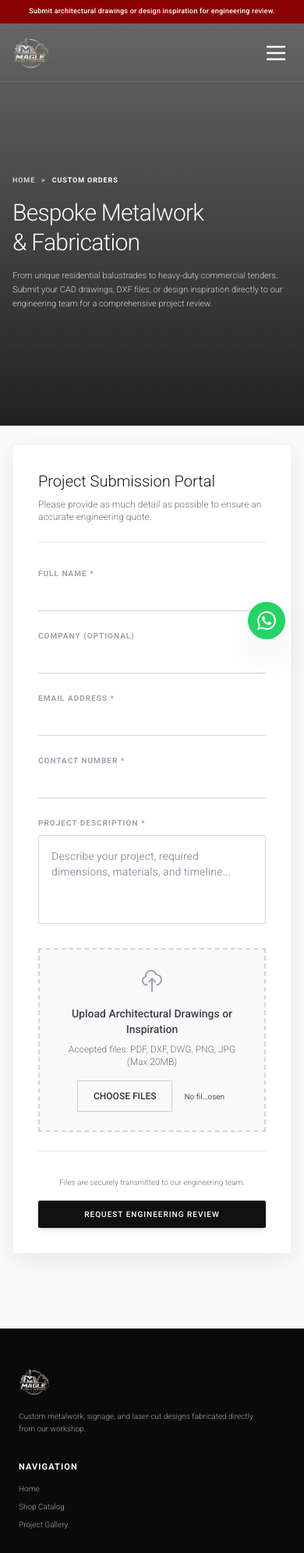
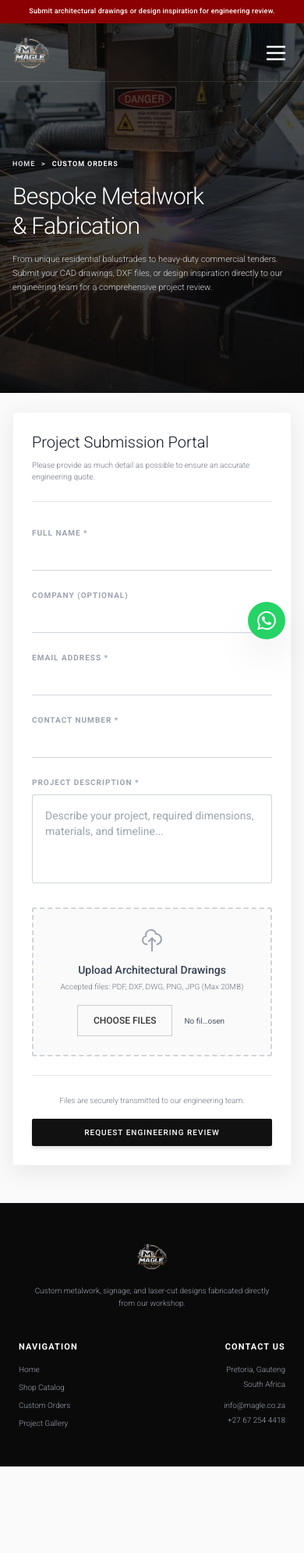
Before and after one commit to Andyprxy/magle, a plain HTML site: page custom/index.html in a window 390 px wide. Shown: the top 1992 px of the page at 78% size. After the commit the page ends 1881 px from the top, so only its background shows below. Drawn offline with nearby package versions, Linux system fonts and the light colour scheme.

Commit message:
Refactor index.html for responsiveness and clarity
Updated styles and structure for better responsiveness and clarity. Changed background image source and improved mobile menu functionality.

```diff
--- a/custom/index.html
+++ b/custom/index.html
@@ -13,30 +13,28 @@
         body { font-family: 'Roboto', sans-serif; background-color: #fafafa; color: #333333; overflow-x: hidden; color-scheme: light; }
         .bg-white { background-color: #ffffff !important; }
 
-        /* High-End Hero Background */
+        /* High-End Hero Background (Loading locally from custom folder) */
         .custom-hero-bg {
-            background: linear-gradient(rgba(10, 10, 10, 0.6), rgba(10, 10, 10, 0.9)), url('../custom-hero.jpg') center/cover no-repeat fixed;
+            background: linear-gradient(rgba(10, 10, 10, 0.6), rgba(10, 10, 10, 0.9)), url('custom-bg.jpg') center/cover no-repeat fixed;
         }
 
         .btn-solid { display: inline-block; background-color: #111111; padding: 14px 28px; font-size: 13px; font-weight: 500; text-transform: uppercase; letter-spacing: 1px; color: #ffffff; transition: all 0.3s ease; border-radius: 2px; text-align: center; border: none; cursor: pointer; }
         .btn-solid:hover { background-color: #333333; transform: translateY(-1px); }
 
-        /* Custom file input styling */
         input[type="file"]::file-selector-button { background: transparent; border: 1px solid #ccc; padding: 10px 20px; color: #333; cursor: pointer; text-transform: uppercase; font-size: 12px; font-weight: 500; transition: background 0.3s; margin-right: 15px;}
         input[type="file"]::file-selector-button:hover { background: rgba(0,0,0,0.05); }
 
-        /* Form Field Styling */
-        .form-input { w-full; bg-transparent; border-b; border-gray-300; p-3; text-sm; text-gray-900; focus:outline-none; focus:border-black; transition-colors; }
+        /* Fixed Mobile Menu Animation */
+        #mobile-menu { max-height: 0; opacity: 0; overflow: hidden; transition: all 0.3s ease-in-out; padding-top: 0; padding-bottom: 0; border-top-width: 0; }
+        #mobile-menu.open { max-height: 400px; opacity: 1; padding-top: 1.25rem; padding-bottom: 1.25rem; border-top-width: 1px; }
 
-        #mobile-menu { transition: max-height 0.4s ease-in-out, opacity 0.4s ease-in-out; max-height: 0; opacity: 0; overflow: hidden; }
-        #mobile-menu.open { max-height: 400px; opacity: 1; }
         @media (max-width: 768px) {
             .custom-hero-bg { background-attachment: scroll; }
             .btn-solid { padding: 10px 14px; font-size: 10px; width: 100%; }
         }
     </style>
 </head>
-<body class="antialiased bg-[#fafafa]">
+<body class="antialiased bg-[#fafafa] flex flex-col min-h-screen">
 
     <!-- Top Announcement Bar -->
     <div class="bg-[#8b0000] text-white text-[9px] md:text-xs text-center py-2 tracking-wide font-medium z-50 relative">
@@ -48,6 +46,7 @@
         <div class="max-w-[1600px] mx-auto px-4 md:px-6 py-3 flex justify-between items-center">
 
             <a href="../home/" class="flex items-center">
+                <!-- Enlarged Logo pulling from root -->
                 <img src="../logo-white.png" alt="Magle Logo" class="h-12 sm:h-14 md:h-16 object-contain">
             </a>
 
@@ -57,21 +56,22 @@
                 <a href="../shop/" class="hover:text-white transition-colors">SHOP</a>
                 <a href="#" class="text-white border-b border-white pb-1 transition-colors">CUSTOM ORDERS</a>
                 <a href="../gallery/" class="hover:text-white transition-colors">GALLERY</a>
-                <a href="#contact" class="hover:text-white transition-colors">CONTACT</a>
+                <a href="../contact/" class="hover:text-white transition-colors">CONTACT</a>
             </div>
 
-            <button id="mobile-menu-btn" class="lg:hidden text-white focus:outline-none flex items-center justify-center h-10 w-10">
+            <!-- Hamburger Button -->
+            <button onclick="toggleMobileMenu()" class="lg:hidden text-white focus:outline-none flex items-center justify-center h-10 w-10">
                 <svg class="w-8 h-8" fill="none" stroke="currentColor" viewBox="0 0 24 24"><path stroke-linecap="square" stroke-linejoin="miter" stroke-width="2" d="M4 6h16M4 12h16M4 18h16"></path></svg>
             </button>
         </div>
 
         <!-- Mobile Menu -->
-        <div id="mobile-menu" class="lg:hidden bg-[#0a0a0a] border-t border-white/10 flex flex-col items-center space-y-4 py-5 text-[11px] font-medium tracking-[0.1em] text-gray-300 absolute w-full">
-            <a href="../home/" class="hover:text-white transition-colors w-full text-center py-2">HOME</a>
-            <a href="../shop/" class="hover:text-white transition-colors w-full text-center py-2">SHOP</a>
-            <a href="#" class="text-white transition-colors w-full text-center py-2" onclick="toggleMobileMenu()">CUSTOM ORDERS</a>
-            <a href="../gallery/" class="hover:text-white transition-colors w-full text-center py-2">GALLERY</a>
-            <a href="#contact" class="hover:text-white transition-colors w-full text-center py-2" onclick="toggleMobileMenu()">CONTACT</a>
+        <div id="mobile-menu" class="lg:hidden bg-[#0a0a0a] border-white/10 flex flex-col items-center space-y-4 text-[11px] font-medium tracking-[0.1em] text-gray-300 absolute w-full">
+            <a href="../home/" class="hover:text-white transition-colors w-full text-center">HOME</a>
+            <a href="../shop/" class="hover:text-white transition-colors w-full text-center">SHOP</a>
+            <a href="#" class="text-white transition-colors w-full text-center" onclick="toggleMobileMenu()">CUSTOM ORDERS</a>
+            <a href="../gallery/" class="hover:text-white transition-colors w-full text-center">GALLERY</a>
+            <a href="../contact/" class="hover:text-white transition-colors w-full text-center">CONTACT</a>
         </div>
     </nav>
 
@@ -81,7 +81,7 @@
     </a>
 
     <!-- HIGH-END HERO SECTION -->
-    <header class="min-h-[65svh] md:min-h-[75svh] custom-hero-bg flex items-center px-4 md:px-6 lg:px-[10%] relative -mt-8 pt-20">
+    <header class="min-h-[60svh] md:min-h-[70svh] custom-hero-bg flex items-center px-4 md:px-6 lg:px-[10%] relative -mt-8 pt-20">
         <div class="max-w-[1600px] mx-auto w-full">
             <div class="max-w-3xl text-left">
                 <nav class="text-[9px] md:text-xs font-bold tracking-widest text-gray-300 uppercase mb-4 flex items-center space-x-2">
@@ -89,10 +89,11 @@
                     <span>></span>
                     <span class="text-white">Custom Orders</span>
                 </nav>
-                <h1 class="text-3xl sm:text-4xl md:text-6xl font-light tracking-tight text-white mb-4 md:mb-6 leading-tight">
+                <!-- Scaled down headings to fit beautifully on all devices -->
+                <h1 class="text-3xl md:text-5xl lg:text-6xl font-light tracking-tight text-white mb-4 md:mb-6 leading-tight">
                     Bespoke Metalwork <br>& Fabrication
                 </h1>
-                <p class="text-[11px] sm:text-xs md:text-lg text-gray-300 font-light leading-relaxed max-w-xl">
+                <p class="text-[11px] md:text-sm lg:text-base text-gray-300 font-light leading-relaxed max-w-xl">
                     From unique residential balustrades to heavy-duty commercial tenders. Submit your CAD drawings, DXF files, or design inspiration directly to our engineering team for a comprehensive project review.
                 </p>
             </div>
@@ -100,54 +101,55 @@
     </header>
 
     <!-- CUSTOM SUBMISSION PORTAL -->
-    <section class="py-16 md:py-24 px-4 md:px-6 lg:px-[10%] max-w-[1600px] mx-auto -mt-10 relative z-10">
-        <div class="max-w-4xl mx-auto bg-white p-8 md:p-16 rounded-sm shadow-[0_8px_30px_rgb(0,0,0,0.08)] border border-gray-100">
+    <main class="flex-grow py-12 md:py-20 px-4 md:px-6 lg:px-[10%] max-w-[1600px] mx-auto -mt-6 md:-mt-10 relative z-10 w-full">
+        <!-- Tighter padding and contained width for better scaling -->
+        <div class="max-w-4xl mx-auto bg-white p-6 md:p-12 rounded-sm shadow-[0_8px_30px_rgb(0,0,0,0.08)] border border-gray-100">
 
-            <div class="mb-8 md:mb-12 border-b border-gray-200 pb-6">
+            <div class="mb-8 md:mb-10 border-b border-gray-200 pb-6">
                 <h2 class="text-xl md:text-3xl font-light text-gray-900 mb-2">Project Submission Portal</h2>
-                <p class="text-xs md:text-sm text-gray-500 font-light">Please provide as much detail as possible to ensure an accurate engineering quote.</p>
+                <p class="text-[10px] md:text-sm text-gray-500 font-light">Please provide as much detail as possible to ensure an accurate engineering quote.</p>
             </div>
 
-            <form class="space-y-6 md:space-y-10 text-left">
+            <form class="space-y-6 md:space-y-8 text-left">
 
                 <!-- Client Details -->
                 <div class="grid grid-cols-1 md:grid-cols-2 gap-6 md:gap-8">
                     <div>
-                        <label class="block text-[10px] md:text-xs font-bold tracking-widest text-gray-400 uppercase mb-1">Full Name *</label>
+                        <label class="block text-[10px] md:text-[11px] font-bold tracking-widest text-gray-400 uppercase mb-1">Full Name *</label>
                         <input type="text" required class="w-full bg-transparent border-b border-gray-300 p-2 text-sm text-gray-900 focus:outline-none focus:border-black transition-colors">
                     </div>
                     <div>
-                        <label class="block text-[10px] md:text-xs font-bold tracking-widest text-gray-400 uppercase mb-1">Company (Optional)</label>
+                        <label class="block text-[10px] md:text-[11px] font-bold tracking-widest text-gray-400 uppercase mb-1">Company (Optional)</label>
                         <input type="text" class="w-full bg-transparent border-b border-gray-300 p-2 text-sm text-gray-900 focus:outline-none focus:border-black transition-colors">
                     </div>
                     <div>
-                        <label class="block text-[10px] md:text-xs font-bold tracking-widest text-gray-400 uppercase mb-1">Email Address *</label>
+                        <label class="block text-[10px] md:text-[11px] font-bold tracking-widest text-gray-400 uppercase mb-1">Email Address *</label>
                         <input type="email" required class="w-full bg-transparent border-b border-gray-300 p-2 text-sm text-gray-900 focus:outline-none focus:border-black transition-colors">
                     </div>
                     <div>
-                        <label class="block text-[10px] md:text-xs font-bold tracking-widest text-gray-400 uppercase mb-1">Contact Number *</label>
+                        <label class="block text-[10px] md:text-[11px] font-bold tracking-widest text-gray-400 uppercase mb-1">Contact Number *</label>
                         <input type="tel" required class="w-full bg-transparent border-b border-gray-300 p-2 text-sm text-gray-900 focus:outline-none focus:border-black transition-colors">
                     </div>
                 </div>
 
                 <!-- Project Details -->
                 <div>
-                    <label class="block text-[10px] md:text-xs font-bold tracking-widest text-gray-400 uppercase mb-2">Project Description *</label>
+                    <label class="block text-[10px] md:text-[11px] font-bold tracking-widest text-gray-400 uppercase mb-2">Project Description *</label>
                     <textarea rows="4" required placeholder="Describe your project, required dimensions, materials, and timeline..." class="w-full bg-transparent border border-gray-300 p-4 text-sm text-gray-900 focus:outline-none focus:border-black transition-colors resize-none rounded-sm"></textarea>
                 </div>
 
                 <!-- File Upload Area -->
-                <div class="bg-[#fafafa] border-2 border-dashed border-gray-300 p-6 md:p-10 text-center rounded-sm hover:border-black transition-colors">
-                    <svg class="mx-auto h-8 w-8 text-gray-400 mb-4" fill="none" viewBox="0 0 24 24" stroke="currentColor">
+                <div class="bg-[#fafafa] border-2 border-dashed border-gray-300 p-6 md:p-8 text-center rounded-sm hover:border-black transition-colors">
+                    <svg class="mx-auto h-8 w-8 text-gray-400 mb-3" fill="none" viewBox="0 0 24 24" stroke="currentColor">
                         <path stroke-linecap="square" stroke-linejoin="miter" stroke-width="1.5" d="M7 16a4 4 0 01-.88-7.903A5 5 0 1115.9 6L16 6a5 5 0 011 9.9M15 13l-3-3m0 0l-3 3m3-3v12" />
                     </svg>
-                    <label class="block text-gray-700 font-medium text-sm mb-2">Upload Architectural Drawings or Inspiration</label>
-                    <p class="text-xs text-gray-500 font-light mb-4">Accepted files: PDF, DXF, DWG, PNG, JPG (Max 20MB)</p>
+                    <label class="block text-gray-700 font-medium text-sm mb-1">Upload Architectural Drawings</label>
+                    <p class="text-[10px] md:text-xs text-gray-500 font-light mb-4">Accepted files: PDF, DXF, DWG, PNG, JPG (Max 20MB)</p>
                     <input type="file" multiple class="text-gray-600 bg-transparent focus:outline-none text-[10px] md:text-sm mx-auto cursor-pointer">
                 </div>
 
                 <!-- Submit Action -->
-                <div class="pt-4 flex flex-col md:flex-row items-center justify-between border-t border-gray-200 pt-8">
+                <div class="pt-4 flex flex-col md:flex-row items-center justify-between border-t border-gray-200 pt-6 md:pt-8">
                     <p class="text-[10px] md:text-xs text-gray-500 font-light mb-4 md:mb-0">Files are securely transmitted to our engineering team.</p>
                     <button type="submit" class="btn-solid w-full md:w-auto shadow-md">
                         Request Engineering Review
@@ -155,40 +157,43 @@
                 </div>
             </form>
         </div>
-    </section>
+    </main>
 
-    <!-- FOOTER SECTION -->
-    <footer id="contact" class="bg-[#0a0a0a] border-t border-gray-900 py-12 md:py-20 px-6 lg:px-[10%] mt-8">
-        <div class="max-w-[1600px] mx-auto grid grid-cols-1 md:grid-cols-3 gap-8 md:gap-12 text-[10px] md:text-[14px] text-gray-400">
-            <div>
+    <!-- SPLIT MOBILE FOOTER SECTION -->
+    <footer id="contact" class="bg-[#0a0a0a] border-t border-gray-900 py-12 md:py-20 px-6 lg:px-[10%] mt-auto">
+        <div class="max-w-[1600px] mx-auto grid grid-cols-2 md:grid-cols-3 gap-x-4 gap-y-10 md:gap-12 text-[10px] md:text-[14px] text-gray-400">
+
+            <div class="col-span-2 md:col-span-1 text-center md:text-left flex flex-col items-center md:items-start">
                 <img src="../logo-white.png" alt="Magle Logo" class="h-10 mb-4 object-contain">
                 <p class="font-light leading-relaxed max-w-xs">Custom metalwork, signage, and laser-cut designs fabricated directly from our workshop.</p>
             </div>
 
-            <div>
+            <div class="text-left">
                 <p class="text-white font-bold tracking-widest mb-3 md:mb-4 uppercase text-[11px] md:text-sm">Navigation</p>
                 <ul class="space-y-2 md:space-y-3 font-light">
                     <li><a href="../home/" class="hover:text-white transition-colors">Home</a></li>
                     <li><a href="../shop/" class="hover:text-white transition-colors">Shop Catalog</a></li>
+                    <li><a href="#" class="hover:text-white transition-colors">Custom Orders</a></li>
                     <li><a href="../gallery/" class="hover:text-white transition-colors">Project Gallery</a></li>
                 </ul>
             </div>
 
-            <div>
+            <div class="text-right md:text-left">
                 <p class="text-white font-bold tracking-widest mb-3 md:mb-4 uppercase text-[11px] md:text-sm">Contact Us</p>
                 <div class="space-y-1 font-light">
-                    <p>Pretoria, Gauteng, South Africa</p>
+                    <p>Pretoria, Gauteng</p>
+                    <p>South Africa</p>
                     <p class="pt-2 md:pt-4"><a href="mailto:info@magle.co.za" class="hover:text-white transition-colors">info@magle.co.za</a></p>
                     <p><a href="https://wa.me/27672544418" class="hover:text-white transition-colors">+27 67 254 4418</a></p>
-                    <p>Mon-Fri: 8am - 5pm SAST</p>
                 </div>
             </div>
         </div>
     </footer>
 
     <script>
-        function toggleMobileMenu() { document.getElementById('mobile-menu').classList.toggle('open'); }
-        document.getElementById('mobile-menu-btn').addEventListener('click', toggleMobileMenu);
+        function toggleMobileMenu() {
+            document.getElementById('mobile-menu').classList.toggle('open');
+        }
     </script>
 </body>
 </html>
```
